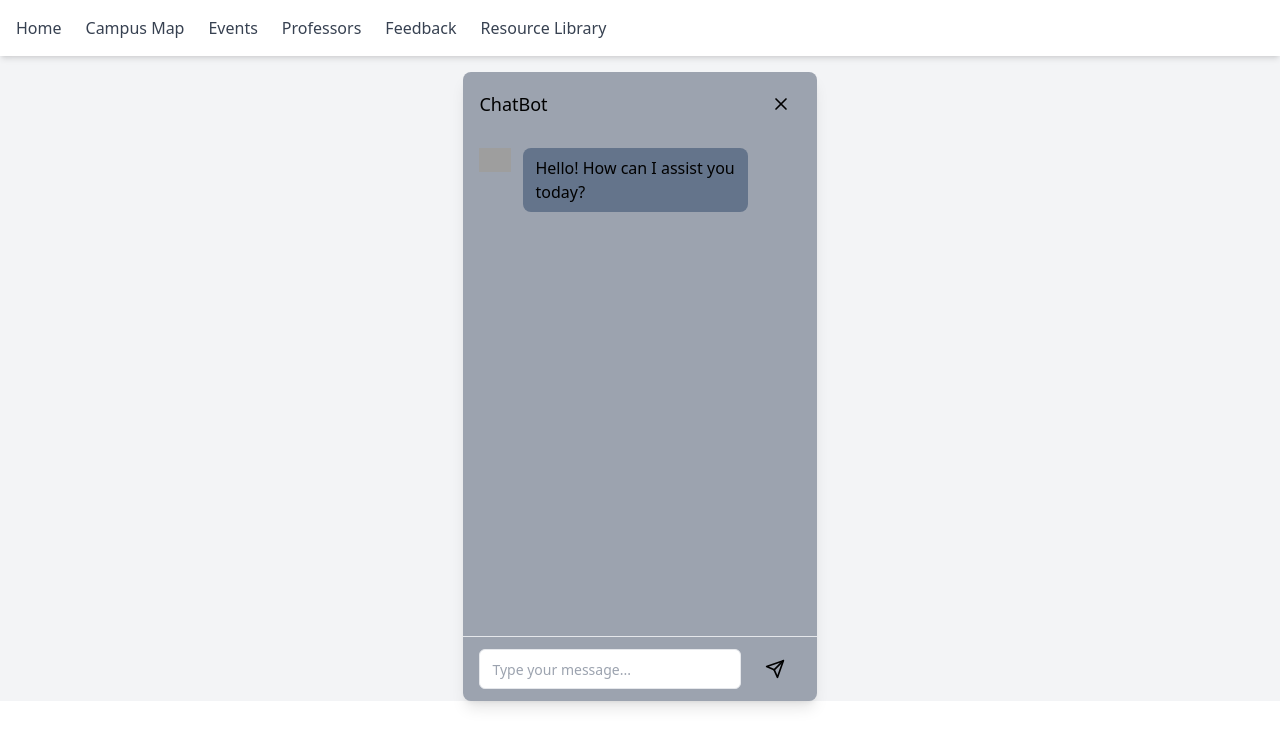
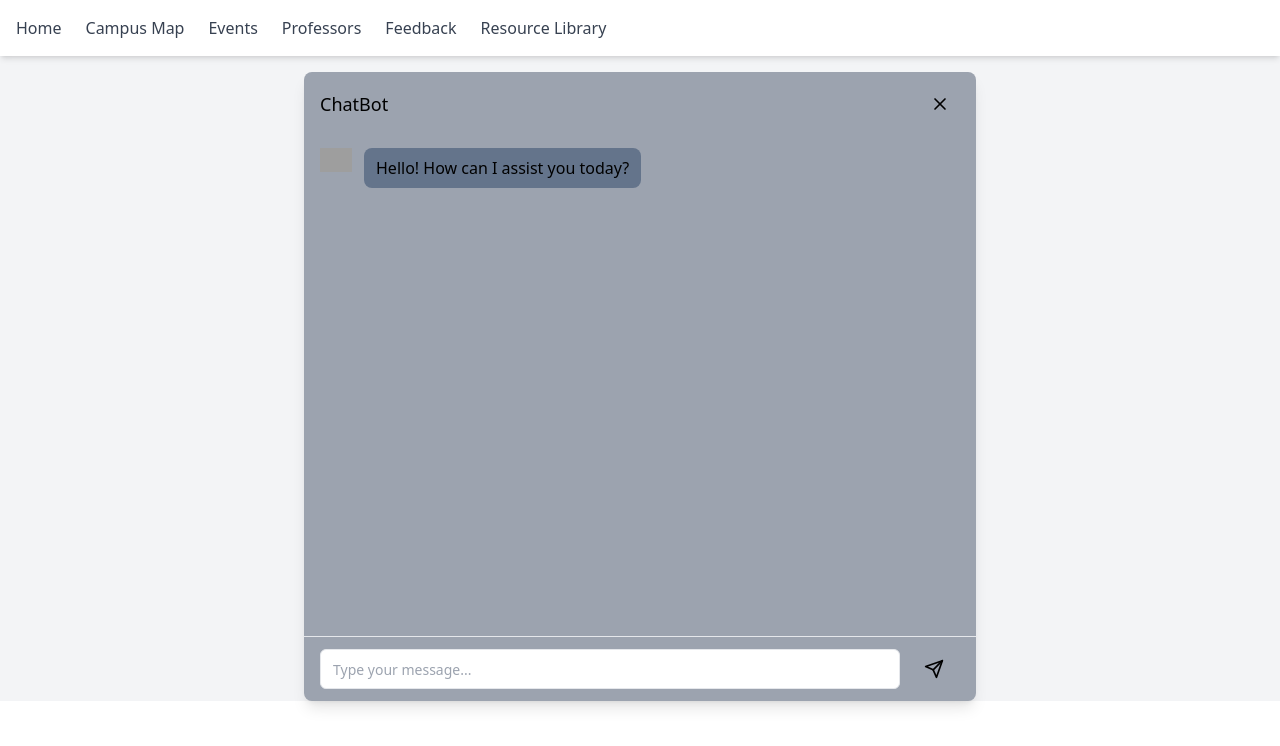
Before and after one commit to princeninama/FinalYearProject, a React (Vite) app: page / in a window 1280 px wide. Both pictures are taken after a click on the element 1148 px from the left and 688 px from the top of the page. Shown: the top 746 px of the page. Built offline with nearby package versions, Linux system fonts and the light colour scheme; grey boxes are pictures that could not be loaded.

Commit message:
UPDATE setBot

```diff
--- a/src/Components/Chatbot.jsx
+++ b/src/Components/Chatbot.jsx
@@ -2,10 +2,10 @@
 import Bot from '../chatbot/Bot'
 
 
-const ChatBot = () => {
+const ChatBot = ({setIsBot}) => {
   return (
-    <div className="flex justify-center pt-4" >
-      <Bot />
+    <div className="flex justify-center pt-4 w-full max-w-2xl" >
+      <Bot setIsBot={setIsBot} />
     </div>
   )
 }
```
